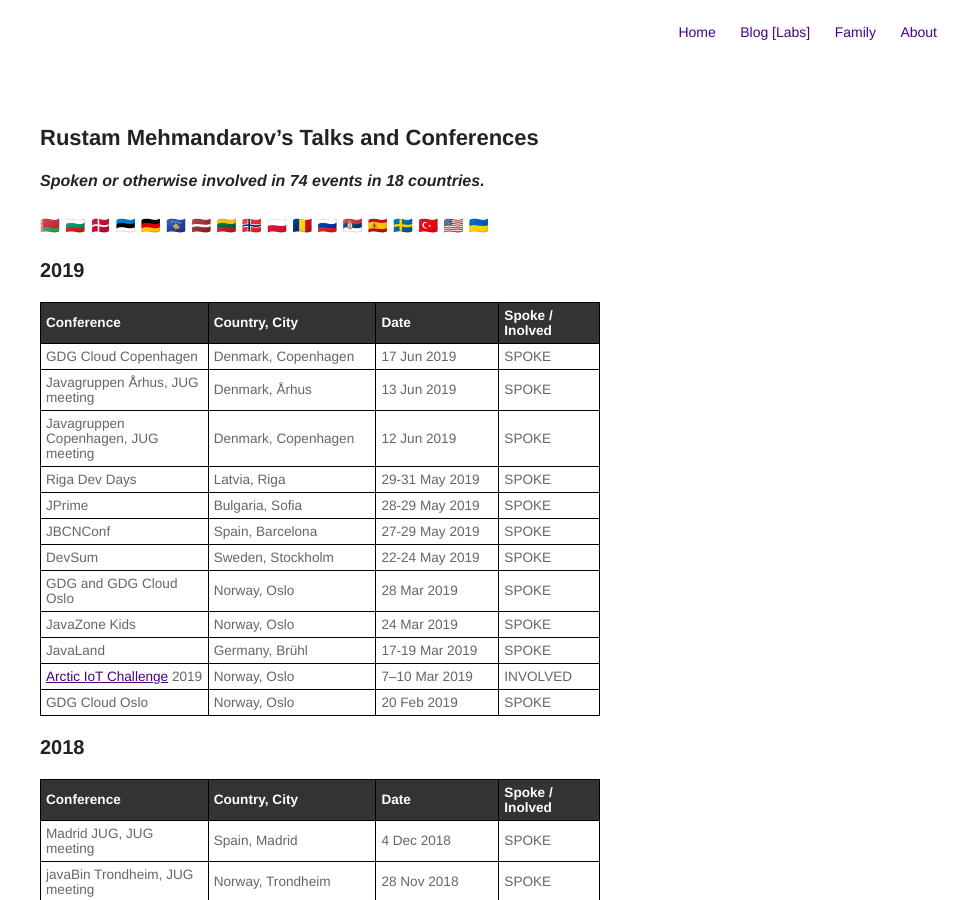
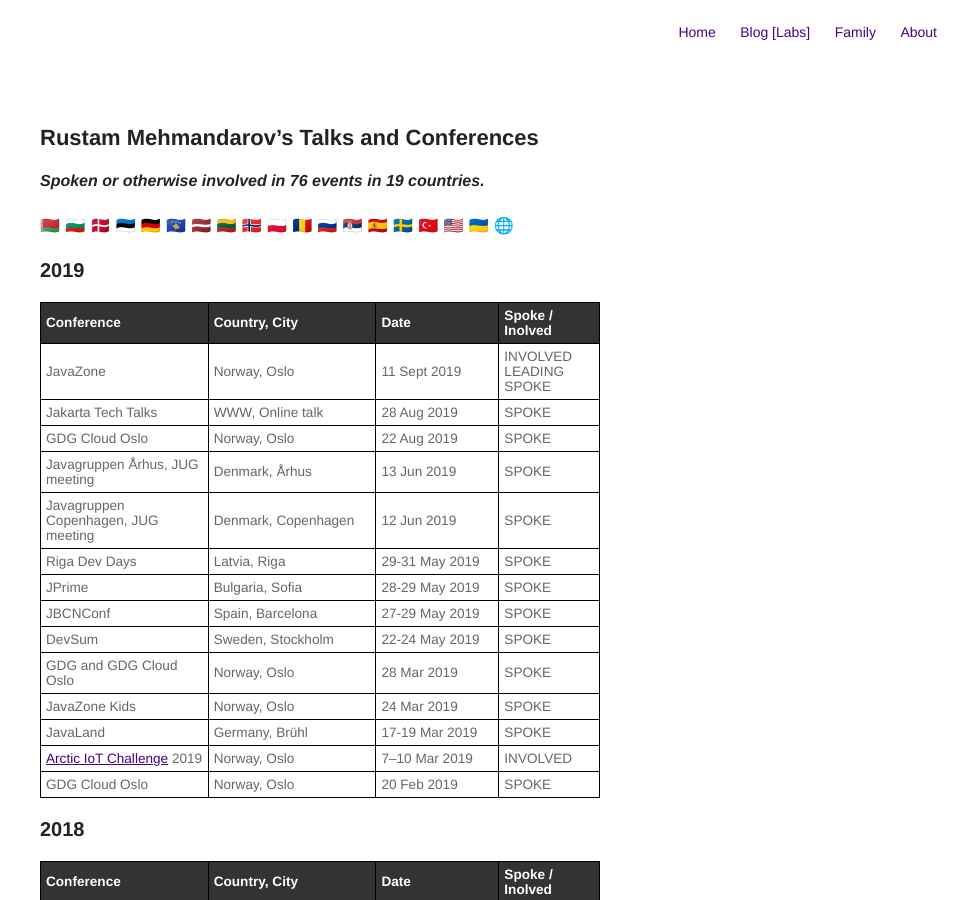
Before and after one commit to mehmandarov/mehmandarov.github.io, a Jekyll site: the page built from talks.md, in a window 1280 px wide and 900 px high. Shown: the whole window, without its empty margins (320-1280 px from the left). Built offline with Jekyll 4.4.1, drawn with Linux system fonts in a browser that asks for light colours.

Commit message:
Updated list of talks

```diff
--- a/talks.md
+++ b/talks.md
@@ -5,15 +5,17 @@
 
 ## Rustam Mehmandarov's Talks and Conferences
 
-#### _Spoken or otherwise involved in 74 events in 18 countries._
-🇧🇾   🇧🇬   🇩🇰   🇪🇪   🇩🇪   🇽🇰   🇱🇻   🇱🇹   🇳🇴   🇵🇱   🇷🇴   🇷🇺   🇷🇸   🇪🇸   🇸🇪   🇹🇷   🇺🇸   🇺🇦
+#### _Spoken or otherwise involved in 76 events in 19 countries._
+🇧🇾   🇧🇬   🇩🇰   🇪🇪   🇩🇪   🇽🇰   🇱🇻   🇱🇹   🇳🇴   🇵🇱   🇷🇴   🇷🇺   🇷🇸   🇪🇸   🇸🇪   🇹🇷   🇺🇸   🇺🇦   🌐
 
 ### 2019
 
 |------------------------------------+--------------------+----------------+-----------------------|
 |Conference                          |Country, City       |Date            |Spoke / Inolved        |
 |:-----------------------------------+:-------------------+:---------------+:----------------------|
-|GDG Cloud Copenhagen                |Denmark, Copenhagen |17 Jun 2019     |SPOKE                  |
+|JavaZone                            |Norway, Oslo        |11 Sept 2019    |INVOLVED LEADING SPOKE |
+|Jakarta Tech Talks                  |WWW, Online talk    |28 Aug 2019     |SPOKE                  |
+|GDG Cloud Oslo                      |Norway, Oslo        |22 Aug 2019     |SPOKE                  |
 |Javagruppen Århus, JUG meeting      |Denmark, Århus      |13 Jun 2019     |SPOKE                  |
 |Javagruppen Copenhagen, JUG meeting |Denmark, Copenhagen |12 Jun 2019     |SPOKE                  |
 |Riga Dev Days                       |Latvia, Riga        |29-31 May 2019  |SPOKE                  |
```
